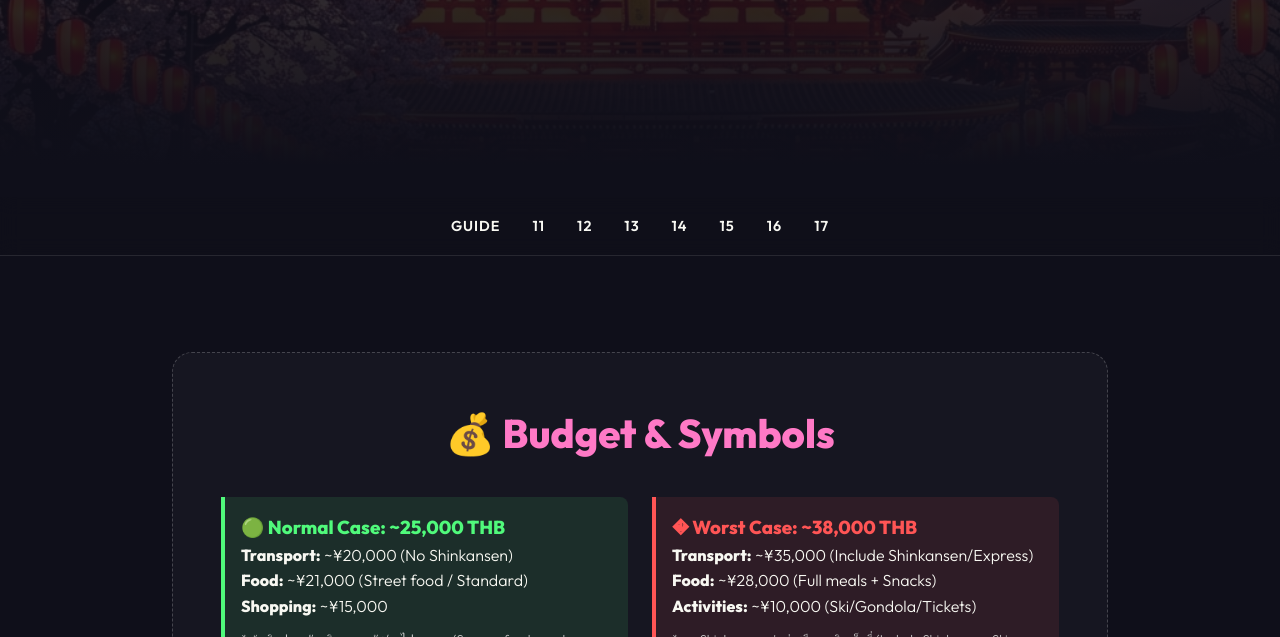
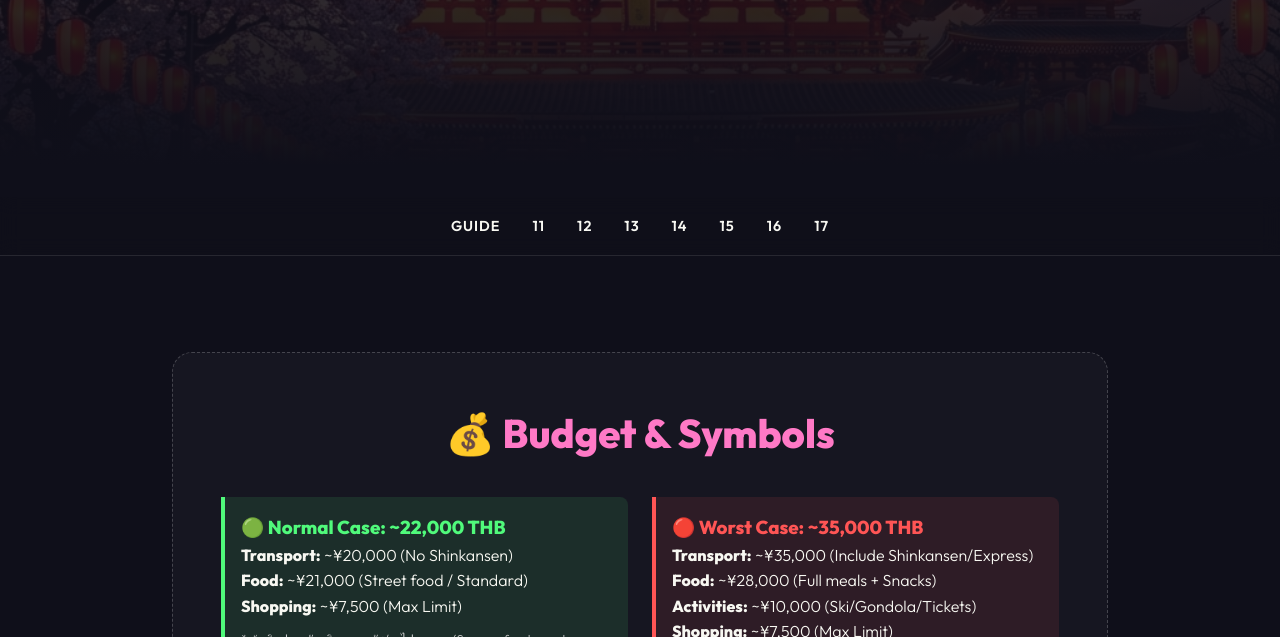
Before and after one commit to TAYMIYUU/JAPAN-TAY-AND-BEAM, a plain HTML site: page index.html in a window 1280 px wide. Shown: the part 315-952 px from the top of the page. Drawn offline with Linux system fonts and the light colour scheme.

Commit message:
Adjust shopping budget to max 7,500 JPY

```diff
--- a/index.html
+++ b/index.html
@@ -93,19 +93,20 @@
                 style="display: grid; grid-template-columns: repeat(auto-fit, minmax(300px, 1fr)); gap: 1.5rem; margin-bottom: 2rem;">
                 <!-- NORMAL CASE -->
                 <div class="info-box" style="background: rgba(80, 250, 123, 0.1); border-color: #50fa7b; margin:0;">
-                    <h3 style="color: #50fa7b; margin-top: 0;">🟢 Normal Case: ~25,000 THB</h3>
+                    <h3 style="color: #50fa7b; margin-top: 0;">🟢 Normal Case: ~22,000 THB</h3>
                     <p><b>Transport:</b> ~¥20,000 (No Shinkansen)</p>
                     <p><b>Food:</b> ~¥21,000 (Street food / Standard)</p>
-                    <p><b>Shopping:</b> ~¥15,000</p>
+                    <p><b>Shopping:</b> ~¥7,500 (Max Limit)</p>
                     <p style="font-size: 0.8rem; color: #ccc; margin-top: 10px;">*เน้นกินประหยัด เดินทางรถบัส/รถไฟธรรมดา
                         (Save on food, regular trains/bus)</p>
                 </div>
                 <!-- WORST CASE -->
                 <div class="info-box" style="background: rgba(255, 85, 85, 0.1); border-color: #ff5555; margin:0;">
-                    <h3 style="color: #ff5555; margin-top: 0;">� Worst Case: ~38,000 THB</h3>
+                    <h3 style="color: #ff5555; margin-top: 0;">🔴 Worst Case: ~35,000 THB</h3>
                     <p><b>Transport:</b> ~¥35,000 (Include Shinkansen/Express)</p>
                     <p><b>Food:</b> ~¥28,000 (Full meals + Snacks)</p>
                     <p><b>Activities:</b> ~¥10,000 (Ski/Gondola/Tickets)</p>
+                    <p><b>Shopping:</b> ~¥7,500 (Max Limit)</p>
                     <p style="font-size: 0.8rem; color: #ccc; margin-top: 10px;">*รวม Shinkansen, ค่าเช่าสกี,
                         และกินเต็มที่ (Include Shinkansen, Ski rental, premium meals)</p>
                 </div>
```
